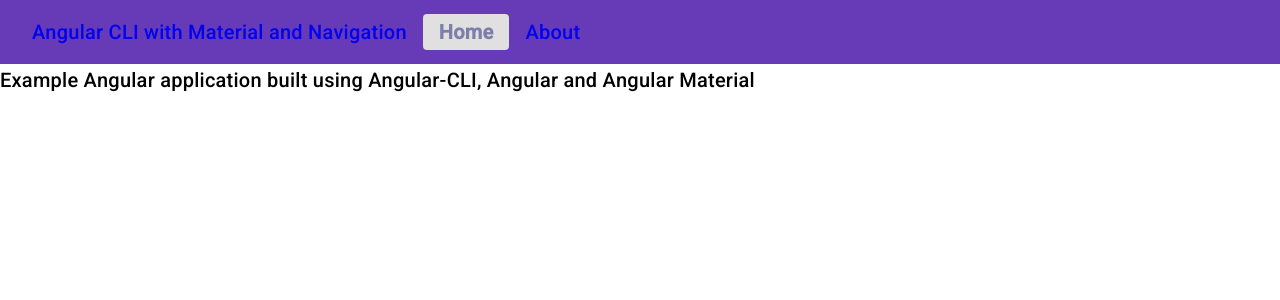
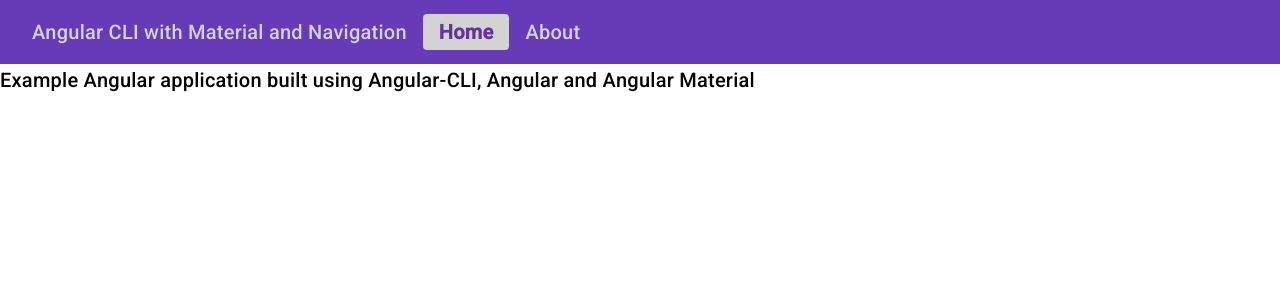
Before and after one commit to fmorriso/aacli-routing-scss, an Angular app: page /home in a window 1280 px wide. Shown: the top 300 px of the page. Built offline with nearby package versions, Linux system fonts and the light colour scheme.

Commit message:
fix toolbar styles

```diff
--- a/src/app/app-routing.module.ts
+++ b/src/app/app-routing.module.ts
@@ -13,7 +13,7 @@
 ];
 
 const routeOptions: ExtraOptions = {
-  enableTracing: true
+  enableTracing: false
 };
 
 @NgModule({
--- /dev/null
+++ b/src/app/employee/employee.js
@@ -0,0 +1,9 @@
+"use strict";
+Object.defineProperty(exports, "__esModule", { value: true });
+exports.Employee = void 0;
+var Employee = exports.Employee = /** @class */ (function () {
+    function Employee() {
+    }
+    Employee.defaultName = "Test"; // public static field
+    return Employee;
+}());
--- /dev/null
+++ b/src/app/employee/employee.ts
@@ -0,0 +1,11 @@
+export class Employee {
+    static defaultName = "Test"; // public static field
+    private readonly id: number; // private instance variable
+    constructor(id: number) {
+        this.id = id;
+    }
+
+    get getEmployeeId(): number {
+        return this.id;
+    }
+}
--- a/src/app/home/home.component.ts
+++ b/src/app/home/home.component.ts
@@ -1,4 +1,5 @@
 import { Component, OnInit } from '@angular/core';
+import {Employee} from '../employee/employee';
 
 @Component({
   selector: 'app-home',
@@ -10,6 +11,9 @@
   constructor() { }
 
   ngOnInit() {
+      console.log(Employee.defaultName);
+      let emp: Employee = new Employee(123);
+      console.log(emp.getEmployeeId);
   }
 
 }
--- a/src/app/navigation/navigation.component.html
+++ b/src/app/navigation/navigation.component.html
@@ -5,8 +5,8 @@
       <!-- NOTE: use of $implicit below causes loop variable link to have a type of CustomLink -->
       <ng-template ngFor let-link="$implicit" [ngForOf]="links">
         <a mat-button
-        [ngClass]="'inactive-route'"   [routerLink]="link.path"
-          [routerLinkActive]="['mat-button-toggle-checked', 'active-route']"
+          [routerLink]="link.path"
+          [routerLinkActive]="['active-route']"
           #rla="routerLinkActive"
         >
           {{ link.label }}</a>
--- a/src/app/navigation/navigation.component.scss
+++ b/src/app/navigation/navigation.component.scss
@@ -1,8 +1,9 @@
-.active-route {
-  color: rgb(126, 126, 171);
-  font-weight: bold;
+.mat-button {
+    color: lightgrey;
 }
 
-.mat-button-wrapper {
-  background-color: white;
+.active-route {
+    color: rebeccapurple;
+    font-weight: bold;
+    background: lightgrey;
 }
```
Also changed, not shown: src/styles.scss (line endings or trailing spaces), 1 other file (tests, documents, lock files or other folders).
